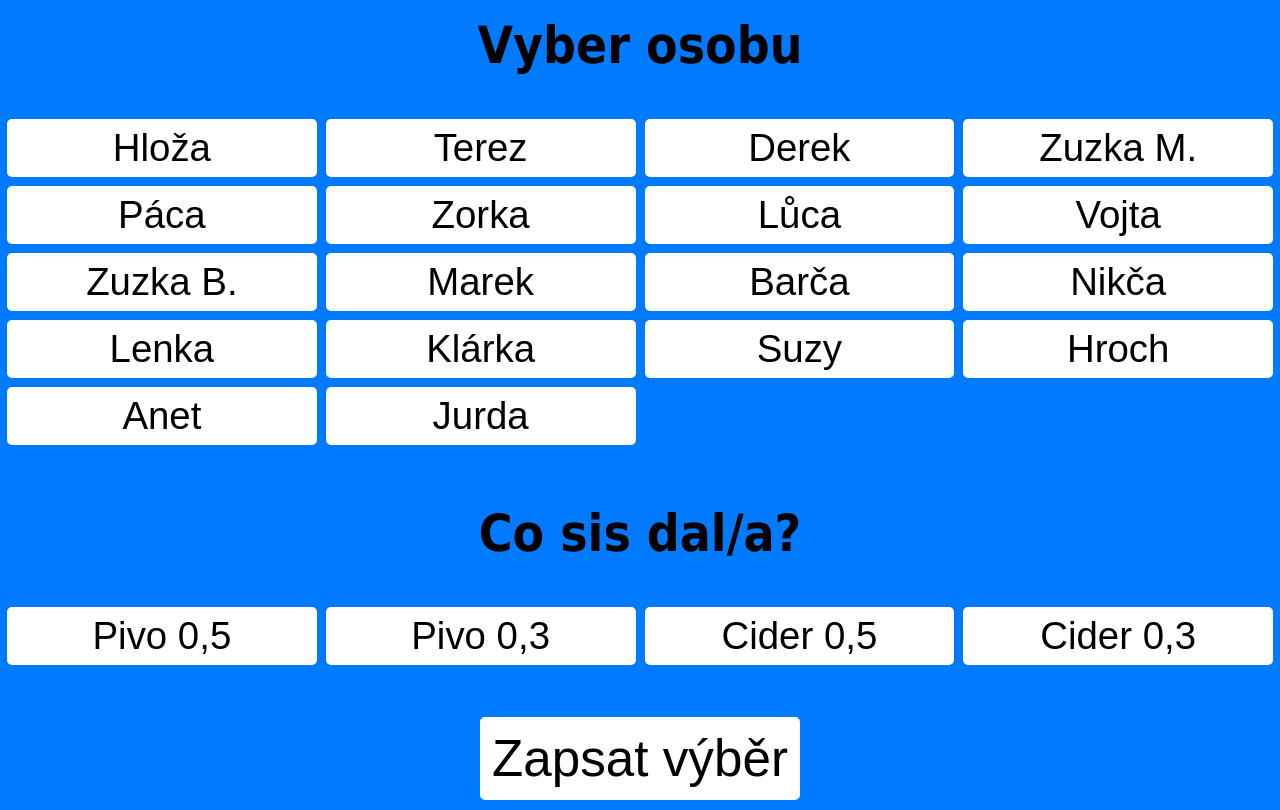
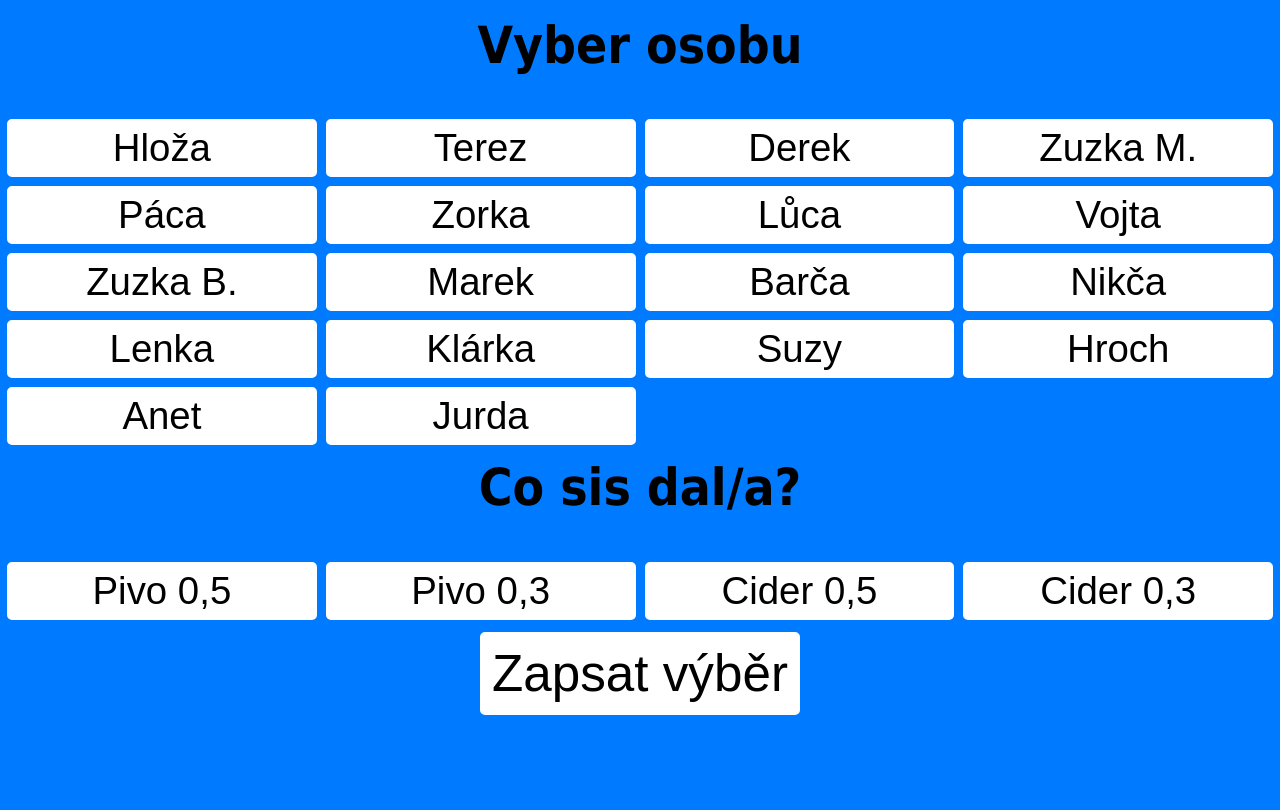
Before and after one commit to silvestrlisna/picilistina, a plain HTML site: page index.html in a window 1280 px wide. Drawn offline with Linux system fonts and the light colour scheme.

Commit message:
Update index.html

```diff
--- a/index.html
+++ b/index.html
@@ -12,10 +12,6 @@
         padding: 5px;
         background-color: #007bff;
         color: black;
-        display: flex;
-        flex-direction: column;
-        justify-content: space-between;
-        height: 100vh;
       }
       h2 {
         color: black;
@@ -42,8 +38,7 @@
         display: grid;
         grid-template-columns: repeat(4, 1fr); /* Four columns */
         gap: 5px; /* Gap between buttons */
-        flex: 1; /* Allow container to grow */
-        overflow-y: auto; /* Allow scrolling if needed */
+        margin-bottom: 10px; /* Margin below the button container */
       }
       .big-button {
         padding: 10px;
```
